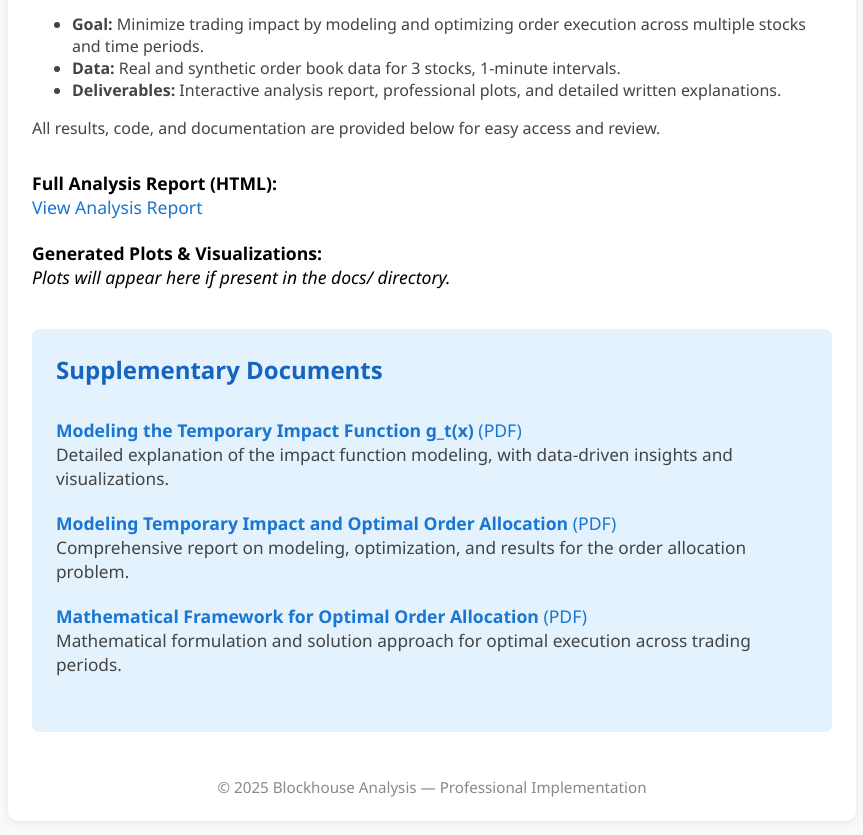
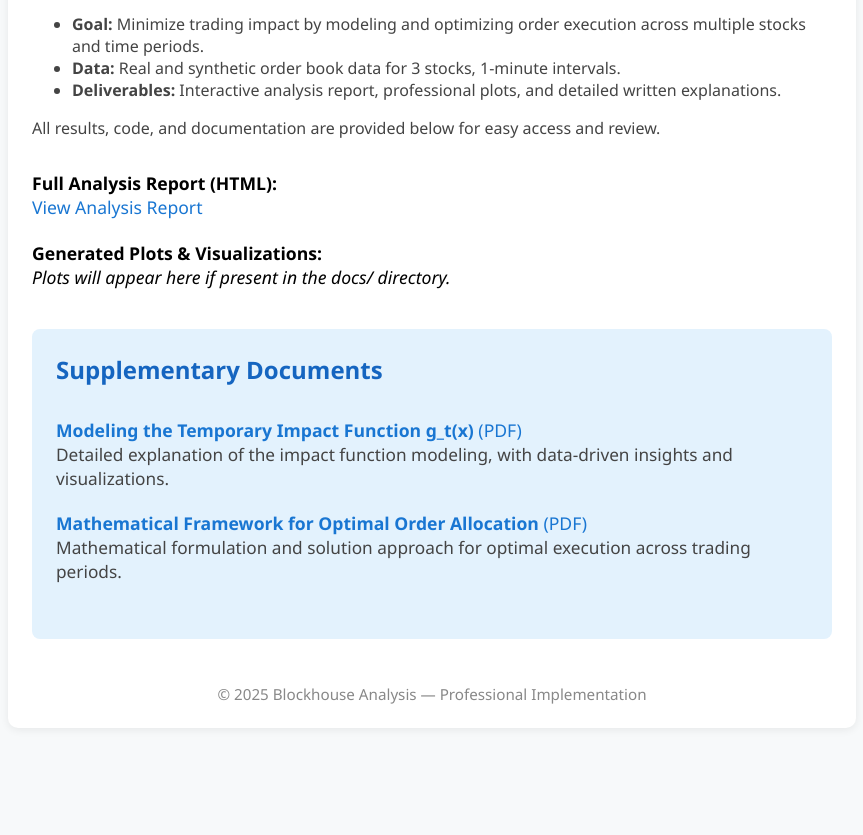
Before and after one commit to mabdela710/blockhouse_analysis, a plain HTML site: page docs/index.html in a window 1280 px wide. Shown: the part 177-1012 px from the top of the page, without its empty margins (208-1071 px from the left). After the commit the page ends 945 px from the top, so only its background shows below. Drawn offline with Linux system fonts and the light colour scheme.

Commit message:
Implement code changes to enhance functionality and improve performance

```diff
--- a/docs/index.html
+++ b/docs/index.html
@@ -78,15 +78,11 @@
             <h2 style="margin-top:0; color:#1565c0;">Supplementary Documents</h2>
             <ul class="results-list">
                 <li>
-                    <a href="Modeling_the_Temporary_Impact_Function_g_t(x).pdf" target="_blank"><strong>Modeling the Temporary Impact Function g_t(x)</strong> (PDF)</a><br>
+                    <a href="Modeling_the_Temporary_Impact_Function_g_t(x) (1).pdf" target="_blank"><strong>Modeling the Temporary Impact Function g_t(x)</strong> (PDF)</a><br>
                     <span style="color:#444; font-size:0.98em;">Detailed explanation of the impact function modeling, with data-driven insights and visualizations.</span>
                 </li>
                 <li>
-                    <a href="Modeling_Temporary_Impact_and_Optimal_Order_Allocation.pdf" target="_blank"><strong>Modeling Temporary Impact and Optimal Order Allocation</strong> (PDF)</a><br>
-                    <span style="color:#444; font-size:0.98em;">Comprehensive report on modeling, optimization, and results for the order allocation problem.</span>
-                </li>
-                <li>
-                    <a href="Mathematical_Framework_for_Optimal_Order_Allocation.pdf" target="_blank"><strong>Mathematical Framework for Optimal Order Allocation</strong> (PDF)</a><br>
+                    <a href="Mathematical_Framework_for_Optimal_Order_Allocation (1).pdf" target="_blank"><strong>Mathematical Framework for Optimal Order Allocation</strong> (PDF)</a><br>
                     <span style="color:#444; font-size:0.98em;">Mathematical formulation and solution approach for optimal execution across trading periods.</span>
                 </li>
             </ul>
```
Also changed, not shown: 5 other files.
